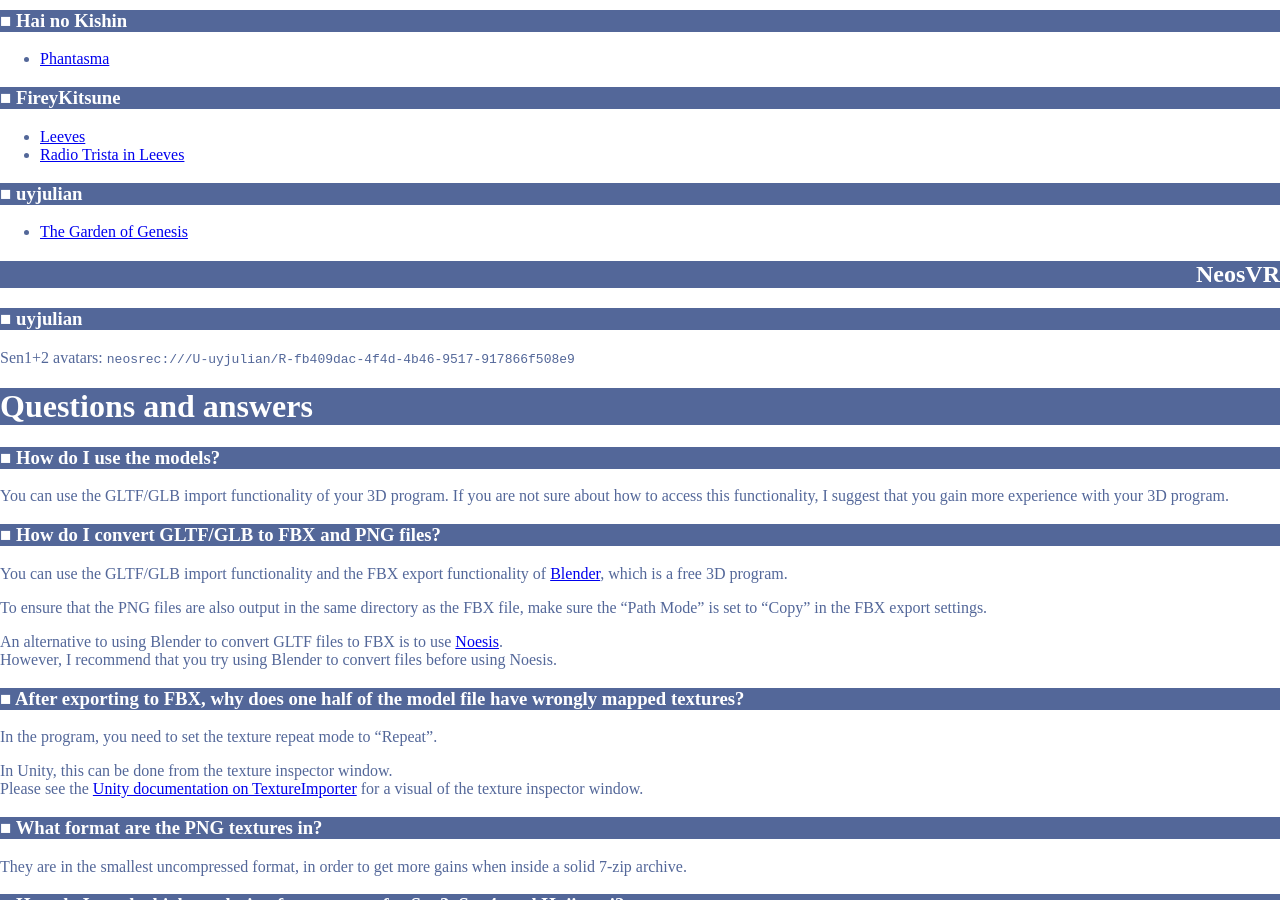
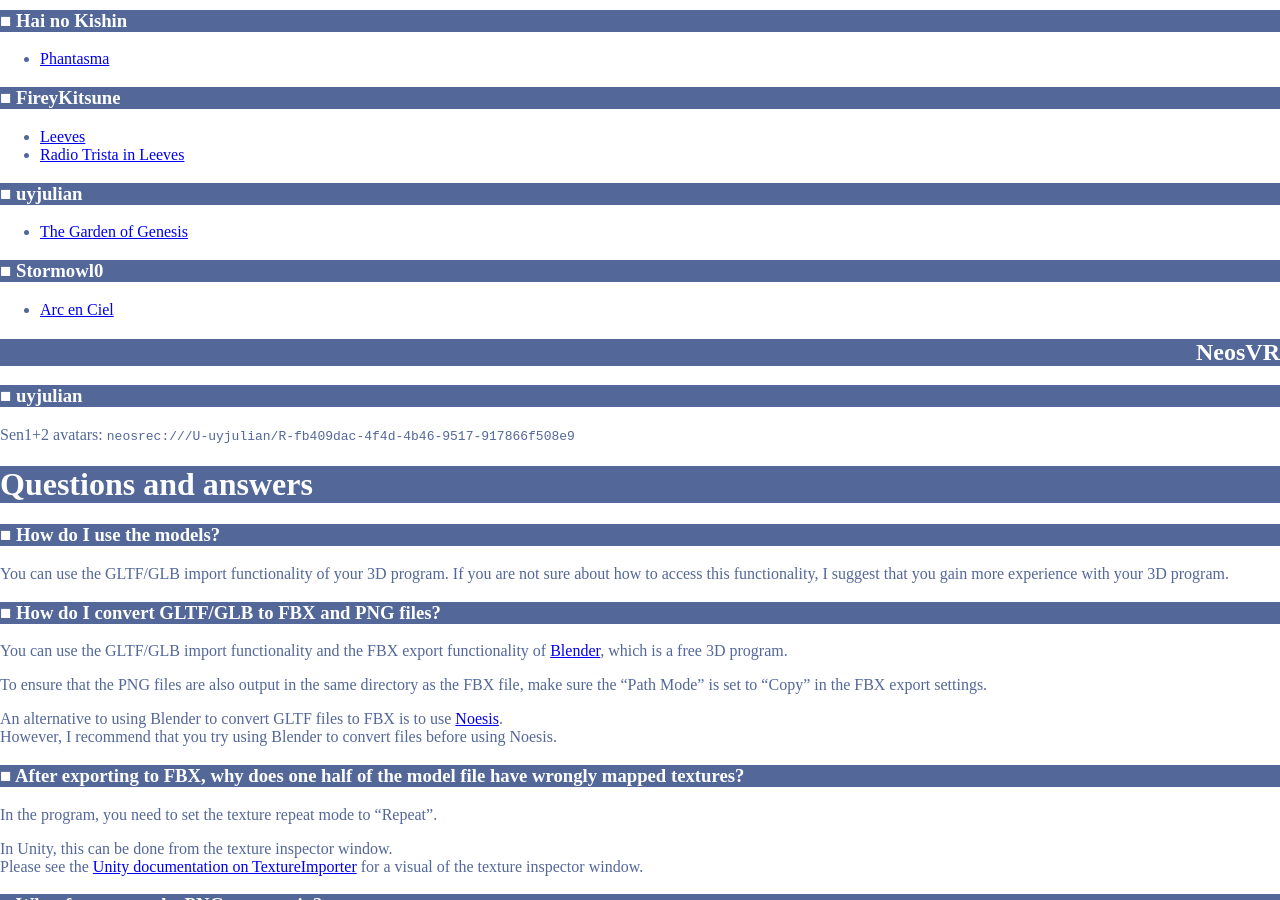
Before and after one commit to uyjulian/falcom-dumps, a Jekyll site: the page built from index.md, in a window 1280 px wide and 900 px high, scrolled down 1089 px. Built offline with Jekyll 4.4.1, drawn with Linux system fonts in a browser that asks for light colours.

Commit message:
Add Arc en Ciel

```diff
--- a/index.md
+++ b/index.md
@@ -60,6 +60,9 @@ If you have questions about usage of the models in a specific environment, sendi
 
 ### uyjulian
 * [The Garden of Genesis](https://vrchat.com/home/launch?worldId=wrld_d02e1d1e-288b-4a66-b310-e975db25f028)
+
+### Stormowl0
+* [Arc en Ciel](https://vrchat.com/home/launch?worldId=wrld_25ffcbbe-567f-4bdf-a560-93290caa0958)
 
 ## NeosVR
 
```
